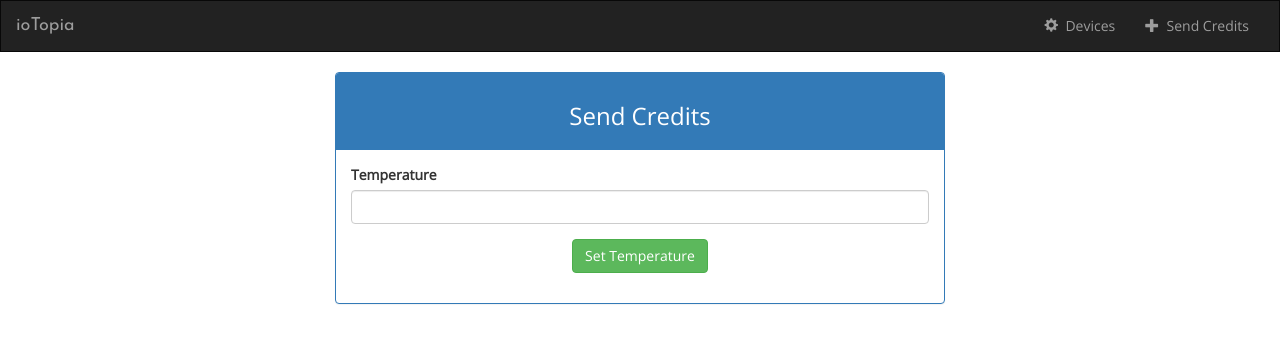
After one commit to axu217/iotopiaWebApp, a Django app: page /main/control/ in a window 1280 px wide. The commit adds this page. Shown: the top 343 px of the page. Run offline with Django 3.2, Linux system fonts and the light colour scheme; some libraries are stand-ins or nearby versions.

Commit message:
Added beginning of control portion

```diff
--- /dev/null
+++ b/main/bacnet.py
@@ -0,0 +1,48 @@
+import json
+import logging
+import requests
+
+zone_north_low = "BACnet_102_Room_Setpoint_-_low_limit.SET_VALUE"
+zone_north_high = "BACnet_102_Room_Setpoint_-_high_limit.SET_VALUE"
+
+zone_west_low = "BACnet_101_Room_Setpoint_-_low_limit.SET_VALUE"
+zone_west_high = "BACnet_101_Room_Setpoint_-_high_limit.SET_VALUE"
+
+
+
+PI_WEBAPI_URL = "https://sbb03.eecs.berkeley.edu/piwebapi"
+PI_WEBAPI_USERNAME = "ruoxijia"
+PI_WEBAPI_PASSWORD = "Welcome2pi"
+
+piwebapi_sess = requests.Session()
+piwebapi_sess.auth = (PI_WEBAPI_USERNAME, PI_WEBAPI_PASSWORD)
+
+
+def get_web_id(name):
+    req = piwebapi_sess.get("{0}/points?path=\\\\sbb03.eecs.berkeley.edu\\{1}".format(PI_WEBAPI_URL, name), verify=True)
+    if req.status_code == requests.codes.ok:
+        results = req.json()
+        web_id = results['WebId']
+        return web_id
+    else:
+        return None
+
+
+def set_pi_bacnet(tag, value):
+    # need to swap out the "PRESENT_VALUE" tag for a "SET_VALUE" tag for Pi based control of BACnet Resources.
+
+    web_id = get_web_id(tag)
+    # use the PI * = Now convention instead.
+    data = {"Timestamp": "*", "Value": value}
+
+    req = piwebapi_sess.post("{0}/streams/{1}//value".format(PI_WEBAPI_URL, web_id), data=json.dumps(data),
+                             headers={'Content-type': 'application/json'})
+    if req.status_code == requests.codes.ok:
+        logging.info("Successfully Posted")
+    else:
+        logging.info("Messed Up Somewhere")
+        req.raise_for_status()
+
+
+
+set_pi_bacnet(zone_west_high,73)
--- a/main/forms.py
+++ b/main/forms.py
@@ -7,3 +7,6 @@ class SubmitForm(forms.Form):
 	recipient = forms.IntegerField()
 	amount = forms.IntegerField()
 	energyType = forms.ChoiceField(widget=forms.RadioSelect, choices=CHOICES)
+
+class ControlForm(forms.Form):
+	temperature = forms.IntegerField()
--- a/main/templates/main/base.html
+++ b/main/templates/main/base.html
@@ -26,7 +26,7 @@
 			<div class="collapse navbar-collapse" id="topNavBar">
 				<ul class="nav navbar-nav navbar-right">
 					<li>
-						<a href="{% url 'main:send' %}">
+						<a href="{% url 'main:control' %}">
 							<span class="glyphicon glyphicon-cog" aria-hidden="true"></span>&nbsp;
 							Devices
 						</a>
--- /dev/null
+++ b/main/templates/main/control.html
@@ -0,0 +1,32 @@
+{% extends 'main/base.html' %}
+{% block title %}Control{% endblock %}
+
+
+{% block body %}
+<div class="container-fluid">
+	<div class="row">
+		<div class="col-sm-12 col-md-6 col-md-offset-3">
+			<div class="panel panel-primary">
+				<div class="panel-heading sendHeading"><h3>Send Credits</h3></div>
+				<div class="panel-body">
+
+					<form class="center-block" action="/main/control/" method="post" enctype="multipart/form-data">
+					{% csrf_token %}
+
+					<div class="form-group">
+						<label for="id_temperature" class="form-control-label">Temperature</label>
+						<input id="id_temperature" class="form-control" name="temperature" type="number" required>
+					</div>
+					<div class="form-group">
+						<div>
+							<button type="submit" class="btn btn-success center-block">Set Temperature</button>
+						</div>
+					</div>
+					</form>
+				</div>
+			</div>
+		</div>
+	</div>
+</div>
+
+{% endblock %}
--- a/main/urls.py
+++ b/main/urls.py
@@ -5,5 +5,6 @@ app_name = 'main'
 
 urlpatterns = [
     url(r'^$', views.MainView.as_view(), name='index'),
-	url(r'^send/$', views.SendFormView.as_view(), name='send')
+	url(r'^send/$', views.SendFormView.as_view(), name='send'),
+	url(r'^control/$', views.ControlFormView.as_view(), name='control')
 ]
--- a/main/views.py
+++ b/main/views.py
@@ -1,7 +1,8 @@
 from django.shortcuts import render, redirect
 from django.views.generic import View
 from . import services
-from .forms import SubmitForm
+from . import bacnet
+from .forms import SubmitForm, ControlForm
 
 # Create your views here.
 class MainView(View):
@@ -12,6 +13,25 @@ class MainView(View):
 		electricity = tup[0]
 		water = tup[1]
 		return render(request, self.template_name, {'electricity': int(electricity), 'water': int(water)})
+
+class ControlFormView(View):
+	form_class = ControlForm
+	template_name = 'main/control.html'
+
+	def get(self, request):
+		form = self.form_class(None)
+		return render(request, self.template_name)
+
+	def post(self, request):
+		form = self.form_class(request.POST)
+
+		if form.is_valid():
+			temperature = form.cleaned_data['temperature']
+			result = bacnet.set_pi_bacnet(bacnet.zone_west_high, temperature)
+
+			return redirect('main:index')
+		return render(request, self.template_name, {'form': form})
+
 
 class SendFormView(View):
 	form_class = SubmitForm
```
Also changed, not shown: db.sqlite3.
